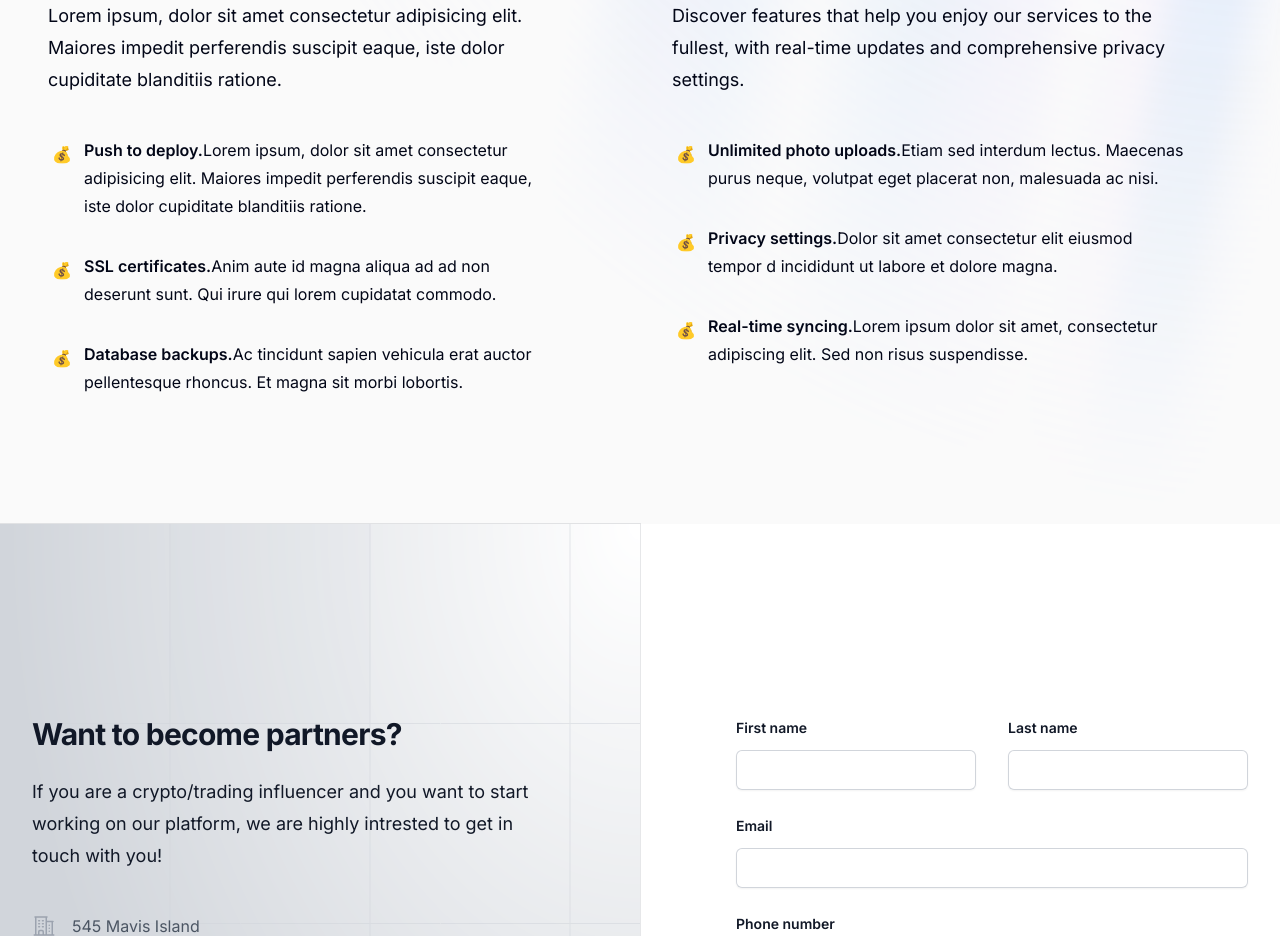
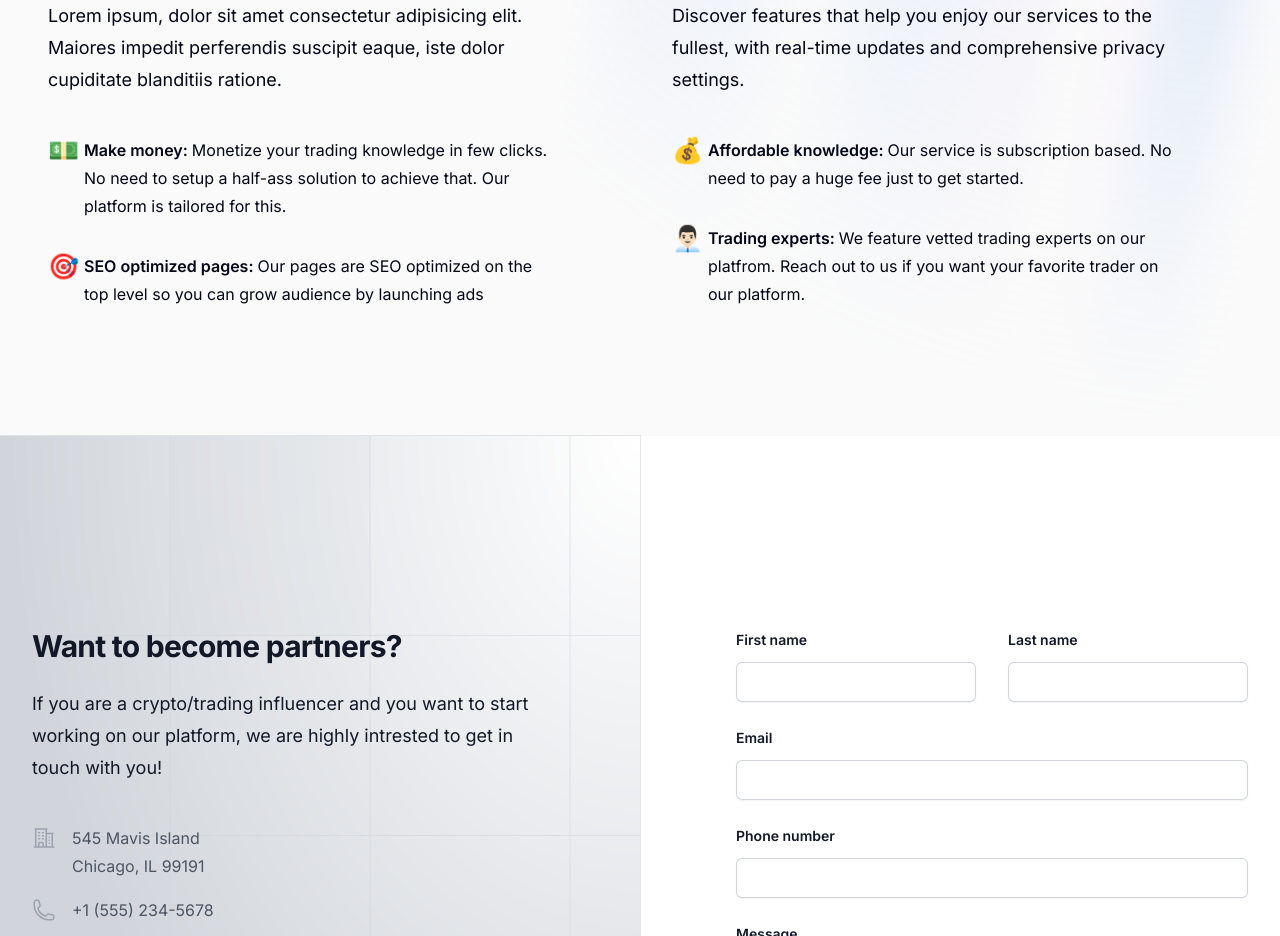
Before and after one commit to Marko21002/money-glitch-marketing, a Next.js app: page / in a window 1280 px wide. Shown: the part 1060-1996 px from the top of the page. Built offline with nearby package versions, Linux system fonts and the light colour scheme.

Commit message:
features

```diff
--- a/components/ui/feature-creator.tsx
+++ b/components/ui/feature-creator.tsx
@@ -2,38 +2,30 @@ import { CloudArrowUpIcon, LockClosedIcon, ServerIcon, ShieldCheckIcon } from '@
 
 const creatorFeatures = [
   {
-    name: 'Push to deploy.',
-    description: 'Lorem ipsum, dolor sit amet consectetur adipisicing elit. Maiores impedit perferendis suscipit eaque, iste dolor cupiditate blanditiis ratione.',
-    icon: "💰",
+    name: 'Make money: ',
+    description: 'Monetize your trading knowledge in few clicks. No need to setup a half-ass solution to achieve that. Our platform is tailored for this.',
+    icon: "💵",
   },
   {
-    name: 'SSL certificates.',
-    description: 'Anim aute id magna aliqua ad ad non deserunt sunt. Qui irure qui lorem cupidatat commodo.',
-    icon: "💰",
+    name: 'SEO optimized pages: ',
+    description: 'Our pages are SEO optimized on the top level so you can grow audience by launching ads',
+    icon: "🎯",
   },
-  {
-    name: 'Database backups.',
-    description: 'Ac tincidunt sapien vehicula erat auctor pellentesque rhoncus. Et magna sit morbi lobortis.',
-    icon: "💰",
-  },
+
 ]
 
 const consumerFeatures = [
   {
-    name: 'Unlimited photo uploads.',
-    description: 'Etiam sed interdum lectus. Maecenas purus neque, volutpat eget placerat non, malesuada ac nisi.',
+    name: 'Affordable knowledge: ',
+    description: 'Our service is subscription based. No need to pay a huge fee just to get started.',
     icon: "💰",
   },
   {
-    name: 'Privacy settings.',
-    description: 'Dolor sit amet consectetur elit eiusmod tempor d incididunt ut labore et dolore magna.',
-    icon: "💰",
+    name: 'Trading experts: ',
+    description: 'We feature vetted trading experts on our platfrom. Reach out to us if you want your favorite trader on our platform.',
+    icon: "👨🏻‍💼",
   },
-  {
-    name: 'Real-time syncing.',
-    description: 'Lorem ipsum dolor sit amet, consectetur adipiscing elit. Sed non risus suspendisse.',
-    icon: "💰",
-  },
+
 ]
 
 export default function FeatureCreator() {
@@ -53,7 +45,7 @@ export default function FeatureCreator() {
                 {creatorFeatures.map((feature) => (
                   <div key={feature.name} className="relative pl-9">
                     <dt className="inline font-semibold dark:text-white">
-                      <div className='absolute left-1 top-1 h-5 w-5'>{feature.icon}</div>
+                      <div className='absolute left-0 top-0 text-[25px]'>{feature.icon}</div>
                       {feature.name}
                     </dt>
                     <dd className="inline dark:text-white">{feature.description}</dd>
@@ -73,7 +65,7 @@ export default function FeatureCreator() {
                 {consumerFeatures.map((feature) => (
                   <div key={feature.name} className="relative pl-9">
                     <dt className="inline font-semibold dark:text-white">
-                    <div className='absolute left-1 top-1 h-5 w-5'>{feature.icon}</div>
+                    <div className='absolute left-0 top-0 text-[25px]'>{feature.icon}</div>
                       {feature.name}
                     </dt>
                     <dd className="inline dark:text-white">{feature.description}</dd>
```
